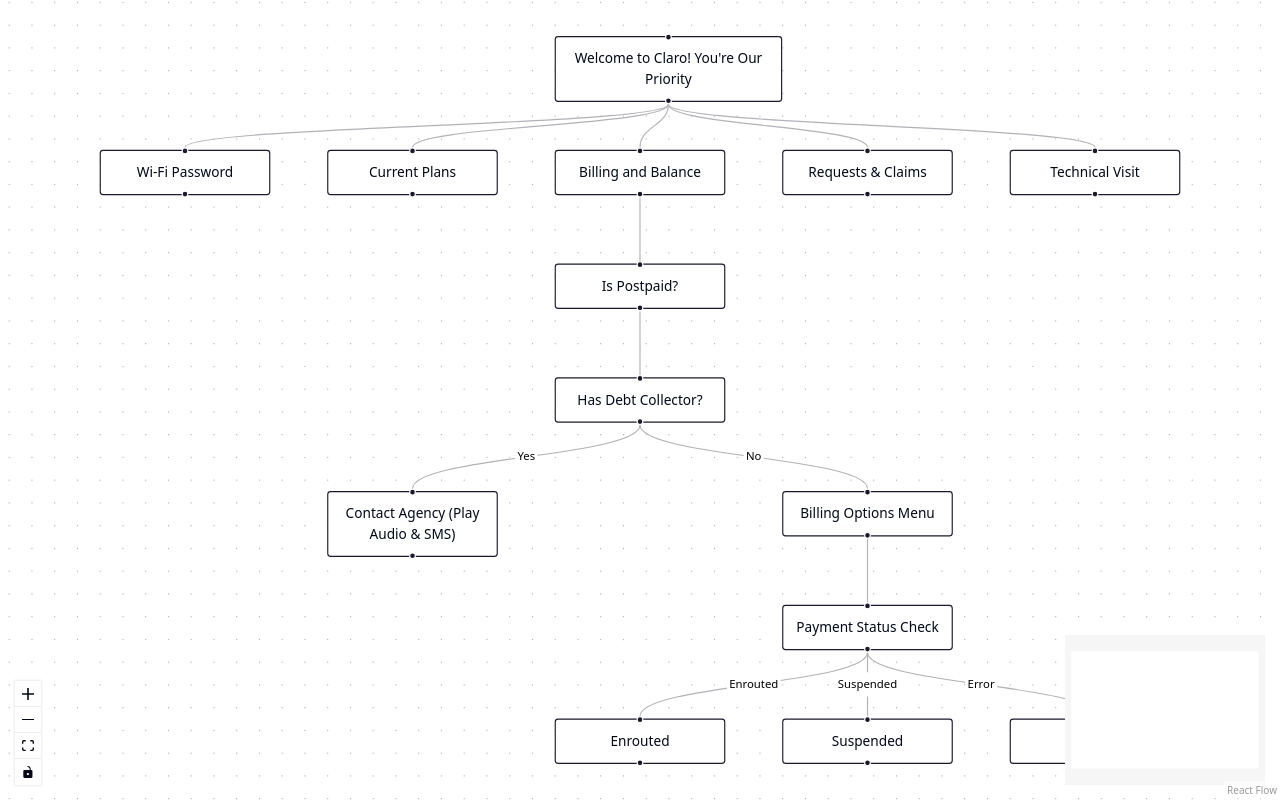
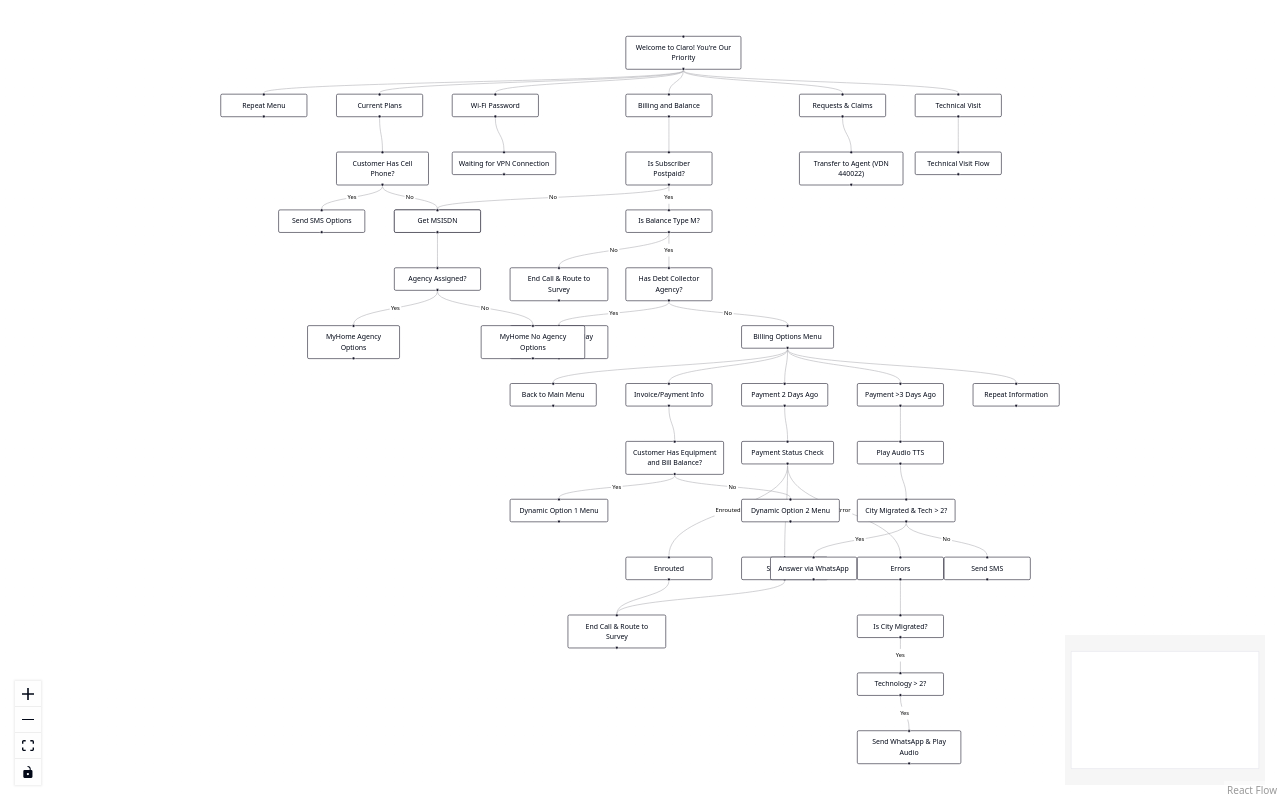
Before and after one commit to wnnafahan/claro-dtmf-flow, a React (Vite) app: page / in a window 1280 px wide. Built offline with nearby package versions, Linux system fonts and the light colour scheme.

Commit message:
Refactor: Implement IVR system flow
Implement the IVR system flow based on the provided specifications, including main menu options, billing and balance flow, current plans, requests, complaints, claims, technical visit, and Wi-Fi password options.

```diff
--- a/src/components/CleroFlowChart.tsx
+++ b/src/components/CleroFlowChart.tsx
@@ -12,9 +12,18 @@ const CleroFlowChart = () => {
         fitView
         attributionPosition="bottom-right"
       >
-        <Background />
+        <Background color="#f8f8f8" gap={16} />
         <Controls />
-        <MiniMap />
+        <MiniMap
+          nodeStrokeColor={(n) => {
+            return '#000';
+          }}
+          maskStrokeColor="#6865A5"
+          nodeBorderRadius={2}
+          nodeColor={(n) => {
+            return n.style?.backgroundColor || '#fff';
+          }}
+        />
       </ReactFlow>
     </div>
   );
--- a/src/data/flowChartData.ts
+++ b/src/data/flowChartData.ts
@@ -2,10 +2,11 @@
 import { Node, Edge } from '@xyflow/react';
 
 export const nodes: Node[] = [
+  // Main Menu
   {
     id: 'main',
     type: 'default',
-    position: { x: 350, y: 0 },
+    position: { x: 600, y: 0 },
     data: { label: 'Welcome to Claro!\nYou\'re Our Priority' },
     style: { textAlign: 'center', width: 200 }
   },
@@ -13,95 +14,356 @@ export const nodes: Node[] = [
   {
     id: 'option1',
     type: 'default',
-    position: { x: 350, y: 100 },
+    position: { x: 600, y: 100 },
     data: { label: 'Billing and Balance' },
     style: { width: 150 }
   },
   {
     id: 'option2',
     type: 'default',
-    position: { x: 150, y: 100 },
+    position: { x: 100, y: 100 },
     data: { label: 'Current Plans' },
     style: { width: 150 }
   },
   {
     id: 'option3',
     type: 'default',
-    position: { x: 550, y: 100 },
+    position: { x: 900, y: 100 },
     data: { label: 'Requests & Claims' },
     style: { width: 150 }
   },
   {
     id: 'option4',
     type: 'default',
-    position: { x: 750, y: 100 },
+    position: { x: 1100, y: 100 },
     data: { label: 'Technical Visit' },
     style: { width: 150 }
   },
   {
     id: 'option5',
     type: 'default',
-    position: { x: -50, y: 100 },
+    position: { x: 300, y: 100 },
     data: { label: 'Wi-Fi Password' },
     style: { width: 150 }
   },
-  // Billing Flow
   {
-    id: 'postpaid-check',
+    id: 'option6',
     type: 'default',
-    position: { x: 350, y: 200 },
-    data: { label: 'Is Postpaid?' },
+    position: { x: -100, y: 100 },
+    data: { label: 'Repeat Menu' },
+    style: { width: 150 }
+  },
+
+  // Subscriber Type Check
+  {
+    id: 'subscriber-type',
+    type: 'default',
+    position: { x: 600, y: 200 },
+    data: { label: 'Is Subscriber Postpaid?' },
+    style: { width: 150 }
+  },
+
+  // Balance Type Check for Postpaid
+  {
+    id: 'balance-type',
+    type: 'default',
+    position: { x: 600, y: 300 },
+    data: { label: 'Is Balance Type M?' },
+    style: { width: 150 }
+  },
+
+  // Agency Check for Balance Type M
+  {
+    id: 'debt-collector',
+    type: 'default',
+    position: { x: 600, y: 400 },
+    data: { label: 'Has Debt Collector Agency?' },
+    style: { width: 150 }
+  },
+
+  // Agency Contact
+  {
+    id: 'agency-contact',
+    type: 'default',
+    position: { x: 400, y: 500 },
+    data: { label: 'Contact Agency\n(Play Audio & SMS)' },
+    style: { width: 170 }
+  },
+
+  // Billing Menu (No Debt Collector)
+  {
+    id: 'billing-menu',
+    type: 'default',
+    position: { x: 800, y: 500 },
+    data: { label: 'Billing Options Menu' },
+    style: { width: 160 }
+  },
+
+  // DTMF Options for Billing Menu
+  {
+    id: 'billing-option1',
+    type: 'default',
+    position: { x: 600, y: 600 },
+    data: { label: 'Invoice/Payment Info' },
     style: { width: 150 }
   },
   {
-    id: 'debt-collector',
+    id: 'billing-option2',
     type: 'default',
-    position: { x: 350, y: 300 },
-    data: { label: 'Has Debt Collector?' },
+    position: { x: 800, y: 600 },
+    data: { label: 'Payment 2 Days Ago' },
     style: { width: 150 }
   },
   {
-    id: 'agency-contact',
+    id: 'billing-option3',
     type: 'default',
-    position: { x: 150, y: 400 },
-    data: { label: 'Contact Agency\n(Play Audio & SMS)' },
+    position: { x: 1000, y: 600 },
+    data: { label: 'Payment >3 Days Ago' },
     style: { width: 150 }
   },
   {
-    id: 'billing-menu',
+    id: 'billing-option4',
     type: 'default',
-    position: { x: 550, y: 400 },
-    data: { label: 'Billing Options Menu' },
+    position: { x: 1200, y: 600 },
+    data: { label: 'Repeat Information' },
     style: { width: 150 }
   },
-  // Payment Status
+  {
+    id: 'billing-option0',
+    type: 'default',
+    position: { x: 400, y: 600 },
+    data: { label: 'Back to Main Menu' },
+    style: { width: 150 }
+  },
+
+  // Dynamic Menu Check
+  {
+    id: 'customer-equipment',
+    type: 'default',
+    position: { x: 600, y: 700 },
+    data: { label: 'Customer Has Equipment\nand Bill Balance?' },
+    style: { width: 170 }
+  },
+
+  // Dynamic Option 1
+  {
+    id: 'dynamic-option1',
+    type: 'default',
+    position: { x: 400, y: 800 },
+    data: { label: 'Dynamic Option 1 Menu' },
+    style: { width: 170 }
+  },
+
+  // Dynamic Option 2
+  {
+    id: 'dynamic-option2',
+    type: 'default',
+    position: { x: 800, y: 800 },
+    data: { label: 'Dynamic Option 2 Menu' },
+    style: { width: 170 }
+  },
+
+  // Payment Status Check
   {
     id: 'payment-status',
     type: 'default',
-    position: { x: 550, y: 500 },
+    position: { x: 800, y: 700 },
     data: { label: 'Payment Status Check' },
-    style: { width: 150 }
+    style: { width: 160 }
   },
+
+  // Payment Status Types
   {
     id: 'status-enrouted',
     type: 'default',
-    position: { x: 350, y: 600 },
+    position: { x: 600, y: 900 },
     data: { label: 'Enrouted' },
     style: { width: 150 }
   },
   {
     id: 'status-suspended',
     type: 'default',
-    position: { x: 550, y: 600 },
+    position: { x: 800, y: 900 },
     data: { label: 'Suspended' },
     style: { width: 150 }
   },
   {
-    id: 'status-error',
+    id: 'status-errors',
     type: 'default',
-    position: { x: 750, y: 600 },
+    position: { x: 1000, y: 900 },
     data: { label: 'Errors' },
     style: { width: 150 }
+  },
+
+  // City Migration Check
+  {
+    id: 'city-migrated',
+    type: 'default',
+    position: { x: 1000, y: 1000 },
+    data: { label: 'Is City Migrated?' },
+    style: { width: 150 }
+  },
+
+  // Technology Check
+  {
+    id: 'technology-check',
+    type: 'default',
+    position: { x: 1000, y: 1100 },
+    data: { label: 'Technology > 2?' },
+    style: { width: 150 }
+  },
+
+  // WhatsApp Notification
+  {
+    id: 'whatsapp-notification',
+    type: 'default',
+    position: { x: 1000, y: 1200 },
+    data: { label: 'Send WhatsApp & Play Audio' },
+    style: { width: 180 }
+  },
+
+  // More Than 3 Days Payment
+  {
+    id: 'payment-3days',
+    type: 'default',
+    position: { x: 1000, y: 700 },
+    data: { label: 'Play Audio TTS' },
+    style: { width: 150 }
+  },
+
+  // City and Tech Check
+  {
+    id: 'city-tech-check',
+    type: 'default',
+    position: { x: 1000, y: 800 },
+    data: { label: 'City Migrated & Tech > 2?' },
+    style: { width: 170 }
+  },
+
+  // WhatsApp Response
+  {
+    id: 'whatsapp-response',
+    type: 'default',
+    position: { x: 850, y: 900 },
+    data: { label: 'Answer via WhatsApp' },
+    style: { width: 150 }
+  },
+
+  // SMS Response
+  {
+    id: 'sms-response',
+    type: 'default',
+    position: { x: 1150, y: 900 },
+    data: { label: 'Send SMS' },
+    style: { width: 150 }
+  },
+
+  // Non-Postpaid Customer Type
+  {
+    id: 'nonpostpaid-check',
+    type: 'default',
+    position: { x: 200, y: 300 },
+    data: { label: 'Is MyHome Customer?' },
+    style: { width: 150 }
+  },
+
+  // Agency Check for MyHome
+  {
+    id: 'myhome-agency',
+    type: 'default',
+    position: { x: 200, y: 400 },
+    data: { label: 'Agency Assigned?' },
+    style: { width: 150 }
+  },
+
+  // MyHome With Agency Options
+  {
+    id: 'myhome-agency-options',
+    type: 'default',
+    position: { x: 50, y: 500 },
+    data: { label: 'MyHome Agency Options' },
+    style: { width: 160 }
+  },
+
+  // MyHome Without Agency Options
+  {
+    id: 'myhome-no-agency',
+    type: 'default',
+    position: { x: 350, y: 500 },
+    data: { label: 'MyHome No Agency Options' },
+    style: { width: 180 }
+  },
+
+  // Current Plans Flow
+  {
+    id: 'has-cellphone',
+    type: 'default',
+    position: { x: 100, y: 200 },
+    data: { label: 'Customer Has Cell Phone?' },
+    style: { width: 160 }
+  },
+
+  // Cell Phone Options
+  {
+    id: 'cell-options',
+    type: 'default',
+    position: { x: 0, y: 300 },
+    data: { label: 'Send SMS Options' },
+    style: { width: 150 }
+  },
+
+  // Get MSISDN
+  {
+    id: 'get-msisdn',
+    type: 'default',
+    position: { x: 200, y: 300 },
+    data: { label: 'Get MSISDN' },
+    style: { width: 150 }
+  },
+
+  // Transfer to Agent
+  {
+    id: 'transfer-agent',
+    type: 'default',
+    position: { x: 900, y: 200 },
+    data: { label: 'Transfer to Agent\n(VDN 440022)' },
+    style: { width: 180 }
+  },
+
+  // Technical Visit Flow
+  {
+    id: 'tech-visit-flow',
+    type: 'default',
+    position: { x: 1100, y: 200 },
+    data: { label: 'Technical Visit Flow' },
+    style: { width: 150 }
+  },
+
+  // WiFi Password Flow
+  {
+    id: 'wifi-password',
+    type: 'default',
+    position: { x: 300, y: 200 },
+    data: { label: 'Waiting for VPN Connection' },
+    style: { width: 180 }
+  },
+
+  // End Call
+  {
+    id: 'end-call',
+    type: 'default',
+    position: { x: 500, y: 1000 },
+    data: { label: 'End Call & Route to Survey' },
+    style: { width: 170 }
+  },
+
+  // Balance Type Not M
+  {
+    id: 'balance-not-m',
+    type: 'default',
+    position: { x: 400, y: 400 },
+    data: { label: 'End Call & Route to Survey' },
+    style: { width: 170 }
   }
 ];
 
@@ -112,23 +374,81 @@ export const edges: Edge[] = [
   { id: 'main-3', source: 'main', target: 'option3' },
   { id: 'main-4', source: 'main', target: 'option4' },
   { id: 'main-5', source: 'main', target: 'option5' },
-  // Billing Flow
-  { id: 'billing-1', source: 'option1', target: 'postpaid-check' },
-  { id: 'postpaid-1', source: 'postpaid-check', target: 'debt-collector' },
+  { id: 'main-6', source: 'main', target: 'option6' },
+
+  // Option 1 (Billing and Balance) Flow
+  { id: 'billing-flow-1', source: 'option1', target: 'subscriber-type' },
+
+  // Subscriber Type Check
   {
-    id: 'debt-1',
+    id: 'postpaid-yes',
+    source: 'subscriber-type',
+    target: 'balance-type',
+    label: 'Yes'
+  },
+  {
+    id: 'postpaid-no',
+    source: 'subscriber-type',
+    target: 'nonpostpaid-check',
+    label: 'No'
+  },
+
+  // Balance Type Check
+  {
+    id: 'balance-m-yes',
+    source: 'balance-type',
+    target: 'debt-collector',
+    label: 'Yes'
+  },
+  {
+    id: 'balance-m-no',
+    source: 'balance-type',
+    target: 'balance-not-m',
+    label: 'No'
+  },
+
+  // Debt Collector Check
+  {
+    id: 'debt-yes',
     source: 'debt-collector',
     target: 'agency-contact',
     label: 'Yes'
   },
   {
-    id: 'debt-2',
+    id: 'debt-no',
     source: 'debt-collector',
     target: 'billing-menu',
     label: 'No'
   },
-  // Payment Status Flow
-  { id: 'billing-status', source: 'billing-menu', target: 'payment-status' },
+
+  // Billing Menu Options
+  { id: 'billing-opt1', source: 'billing-menu', target: 'billing-option1' },
+  { id: 'billing-opt2', source: 'billing-menu', target: 'billing-option2' },
+  { id: 'billing-opt3', source: 'billing-menu', target: 'billing-option3' },
+  { id: 'billing-opt4', source: 'billing-menu', target: 'billing-option4' },
+  { id: 'billing-opt0', source: 'billing-menu', target: 'billing-option0' },
+
+  // Billing Option 1 (Invoice/Payment Info)
+  { id: 'billing-1-flow', source: 'billing-option1', target: 'customer-equipment' },
+
+  // Customer Equipment Check
+  {
+    id: 'equipment-yes',
+    source: 'customer-equipment',
+    target: 'dynamic-option1',
+    label: 'Yes'
+  },
+  {
+    id: 'equipment-no',
+    source: 'customer-equipment',
+    target: 'dynamic-option2',
+    label: 'No'
+  },
+
+  // Billing Option 2 (Payment 2 Days Ago)
+  { id: 'billing-2-flow', source: 'billing-option2', target: 'payment-status' },
+
+  // Payment Status Check
   {
     id: 'status-1',
     source: 'payment-status',
@@ -144,7 +464,93 @@ export const edges: Edge[] = [
   {
     id: 'status-3',
     source: 'payment-status',
-    target: 'status-error',
+    target: 'status-errors',
     label: 'Error'
-  }
+  },
+
+  // Status Errors Flow
+  { id: 'errors-flow', source: 'status-errors', target: 'city-migrated' },
+
+  // City Migrated Check
+  {
+    id: 'city-yes',
+    source: 'city-migrated',
+    target: 'technology-check',
+    label: 'Yes'
+  },
+
+  // Technology Check
+  {
+    id: 'tech-yes',
+    source: 'technology-check',
+    target: 'whatsapp-notification',
+    label: 'Yes'
+  },
+
+  // Billing Option 3 (Payment >3 Days Ago)
+  { id: 'billing-3-flow', source: 'billing-option3', target: 'payment-3days' },
+
+  // 3+ Days Payment Flow
+  { id: '3days-flow', source: 'payment-3days', target: 'city-tech-check' },
+
+  // City & Tech Check for >3 Days
+  {
+    id: 'city-tech-yes',
+    source: 'city-tech-check',
+    target: 'whatsapp-response',
+    label: 'Yes'
+  },
+  {
+    id: 'city-tech-no',
+    source: 'city-tech-check',
+    target: 'sms-response',
+    label: 'No'
+  },
+
+  // Enroute and Suspended to End Call
+  { id: 'enrouted-end', source: 'status-enrouted', target: 'end-call' },
+  { id: 'suspended-end', source: 'status-suspended', target: 'end-call' },
+
+  // Non-Postpaid Flow
+  { id: 'myhome-flow', source: 'nonpostpaid-check', target: 'myhome-agency' },
+
+  // MyHome Agency Check
+  {
+    id: 'myhome-agency-yes',
+    source: 'myhome-agency',
+    target: 'myhome-agency-options',
+    label: 'Yes'
+  },
+  {
+    id: 'myhome-agency-no',
+    source: 'myhome-agency',
+    target: 'myhome-no-agency',
+    label: 'No'
+  },
+
+  // Option 2 (Current Plans) Flow
+  { id: 'plans-flow', source: 'option2', target: 'has-cellphone' },
+
+  // Cell Phone Check
+  {
+    id: 'cellphone-yes',
+    source: 'has-cellphone',
+    target: 'cell-options',
+    label: 'Yes'
+  },
+  {
+    id: 'cellphone-no',
+    source: 'has-cellphone',
+    target: 'get-msisdn',
+    label: 'No'
+  },
+
+  // Option 3 (Requests & Claims)
+  { id: 'requests-flow', source: 'option3', target: 'transfer-agent' },
+
+  // Option 4 (Technical Visit)
+  { id: 'techvisit-flow', source: 'option4', target: 'tech-visit-flow' },
+
+  // Option 5 (Wi-Fi Password)
+  { id: 'wifi-flow', source: 'option5', target: 'wifi-password' },
 ];
```
